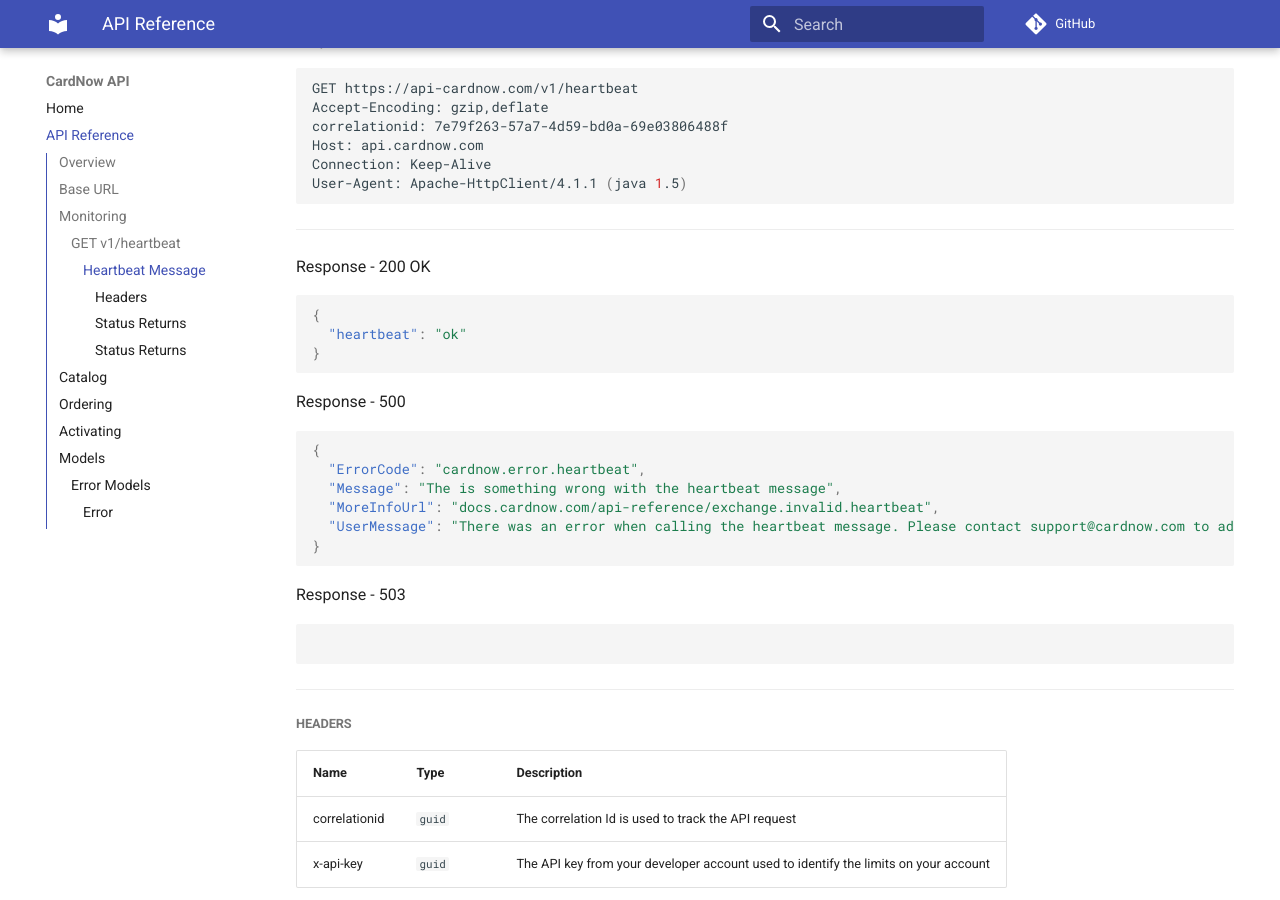
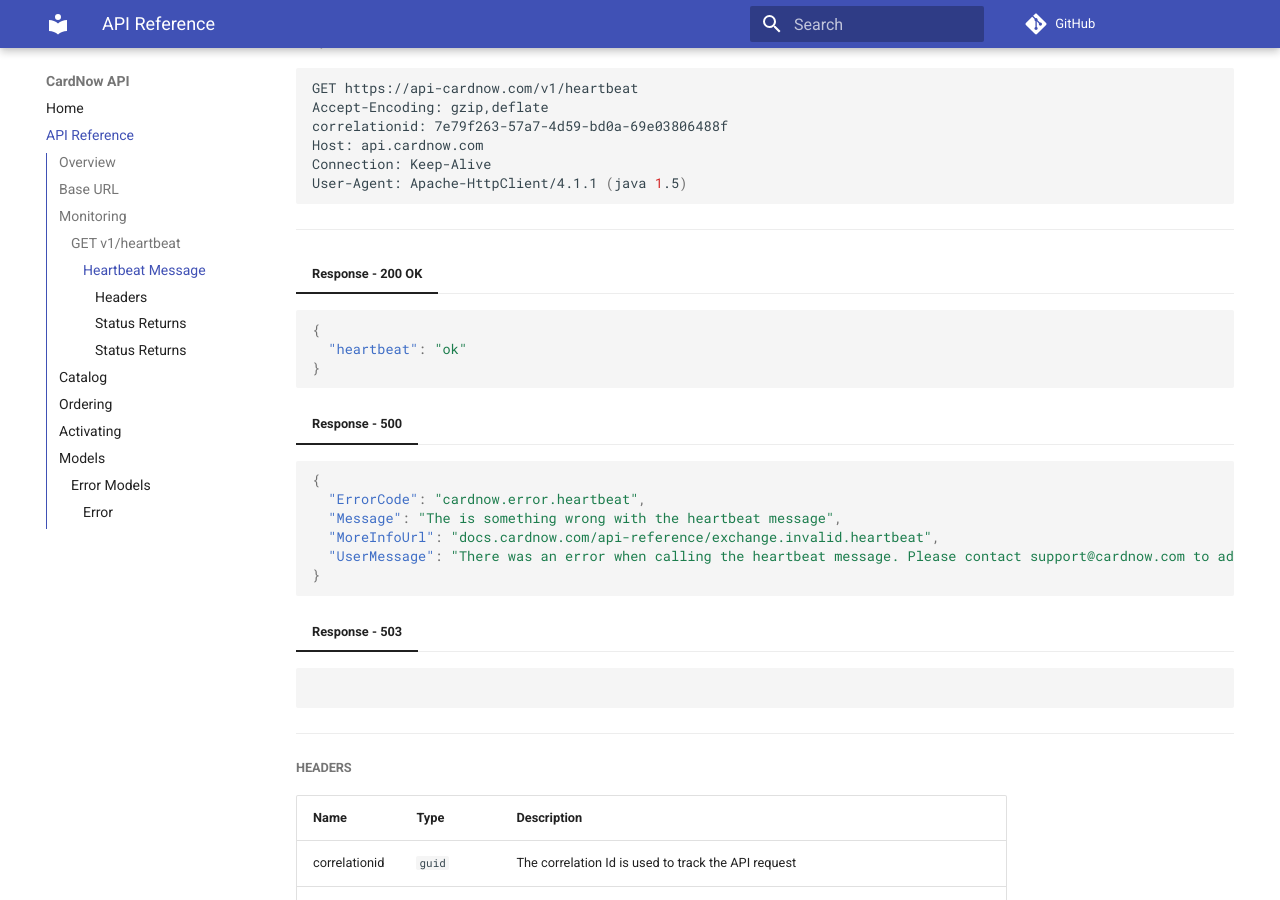
Before and after one commit to RewardLayer/CardNow-docs, an MkDocs documentation site: the page built from docs/api-reference.md, in a window 1280 px wide and 900 px high, scrolled down 541 px. Built offline with MkDocs 1.6.1 and Material for MkDocs 9.7.7, drawn with Linux system fonts in a browser that asks for light colours; comment, search, counter and statistics services are not loaded.

Commit message:
add tabs

````diff
--- a/docs/api-reference.md
+++ b/docs/api-reference.md
@@ -21,15 +21,16 @@
 User-Agent: Apache-HttpClient/4.1.1 (java 1.5)
 ```
 ***
-Response - 200 OK
+=== "Response - 200 OK"
+
 
 ```json
 {
   "heartbeat": "ok"
 }
 ```
+=== "Response - 500 "
 
-Response - 500
 ```json
 {
   "ErrorCode": "cardnow.error.heartbeat",
@@ -38,7 +39,7 @@
   "UserMessage": "There was an error when calling the heartbeat message. Please contact support@cardnow.com to address the issue. "
 }
 ```
-Response - 503
+=== "Response - 503"
 ```json
 
 ```
````
